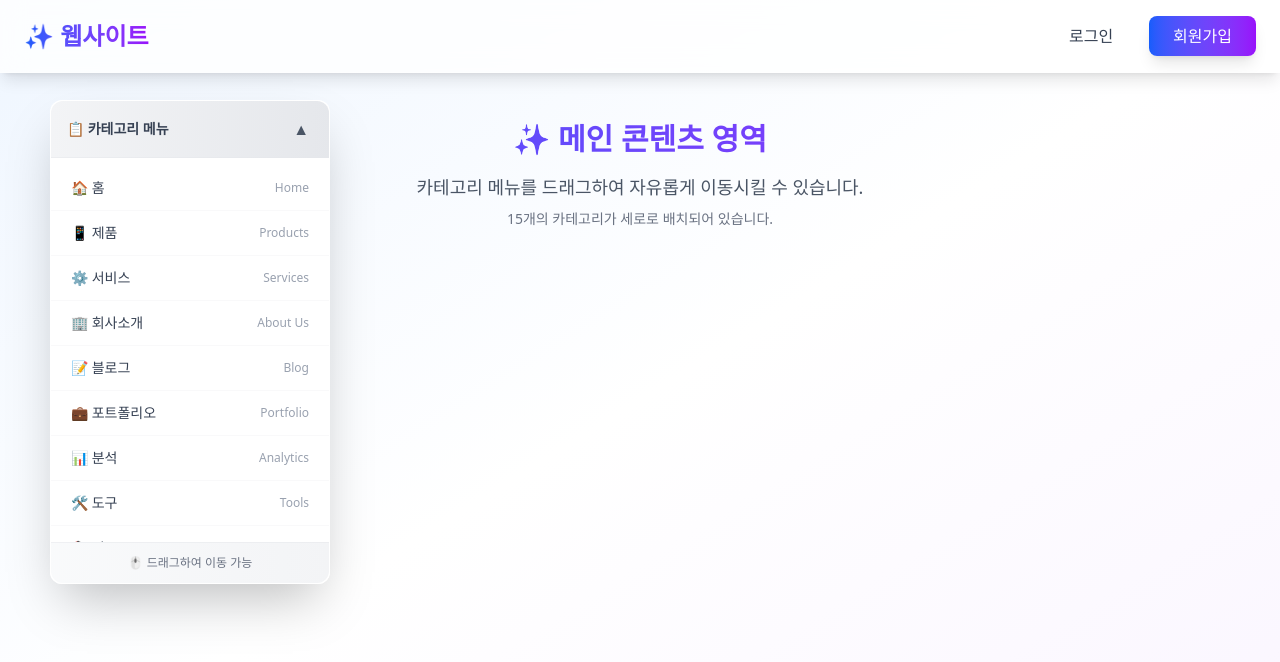
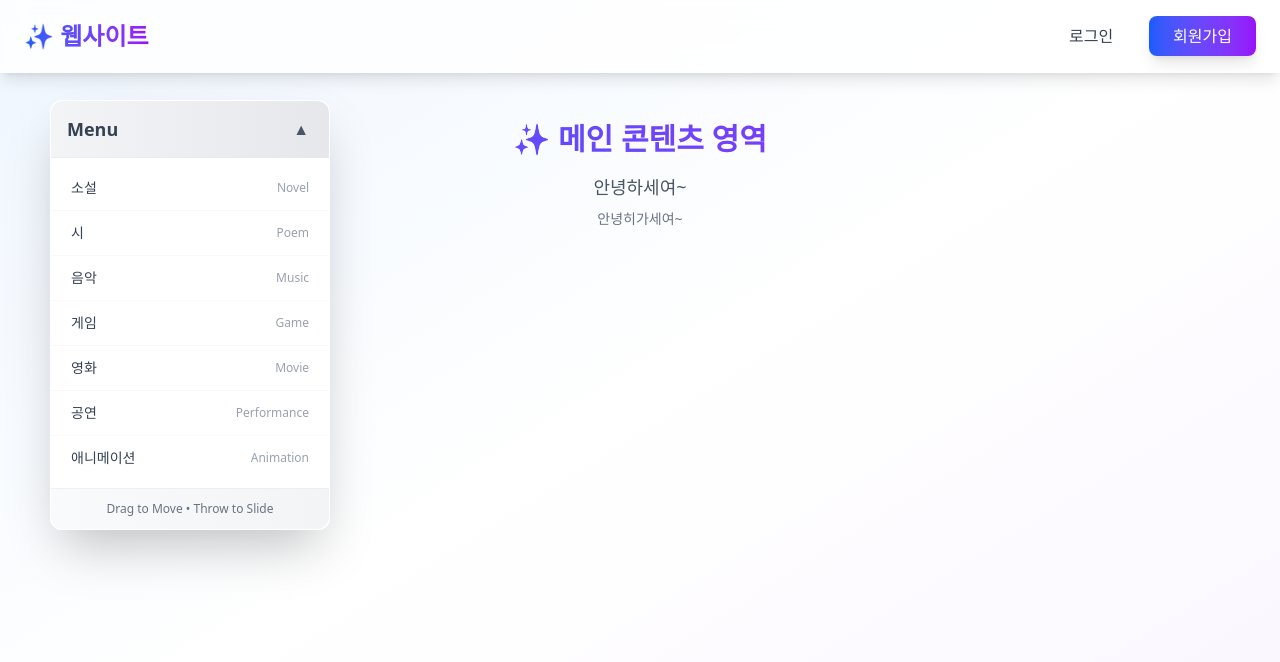
Before and after one commit to ZutoWiKi/ZutoWiKi_Next, a Next.js app: page / in a window 1280 px wide. Shown: the top 662 px of the page. Built offline with nearby package versions, Linux system fonts and the light colour scheme.

Commit message:
create FloatingMenu throw

```diff
--- a/src/app/page.tsx
+++ b/src/app/page.tsx
@@ -31,12 +31,8 @@ export default function MyAPP() {
           <h1 className="text-3xl font-bold mb-4 bg-gradient-to-r from-blue-600 to-purple-600 bg-clip-text text-transparent">
             ✨ 메인 콘텐츠 영역
           </h1>
-          <p className="text-lg mb-2">
-            카테고리 메뉴를 드래그하여 자유롭게 이동시킬 수 있습니다.
-          </p>
-          <p className="text-sm text-gray-500">
-            15개의 카테고리가 세로로 배치되어 있습니다.
-          </p>
+          <p className="text-lg mb-2">안녕하세여~</p>
+          <p className="text-sm text-gray-500">안녕히가세여~</p>
         </div>
       </main>
     </div>
--- a/src/components/FloatingMenu.tsx
+++ b/src/components/FloatingMenu.tsx
@@ -1,69 +1,189 @@
 "use client";
-import React, { useState, useRef, useEffect } from "react";
+import React, { useState, useRef, useCallback, useEffect } from "react";
 
 export default function FloatingMenu() {
   const [isDragging, setIsDragging] = useState(false);
   const [position, setPosition] = useState({ x: 50, y: 100 });
-  const [dragOffset, setDragOffset] = useState({ x: 0, y: 0 });
   const [isCollapsed, setIsCollapsed] = useState(false);
+  const [isAnimating, setIsAnimating] = useState(false);
+
   const menuRef = useRef<HTMLDivElement>(null);
+  const dragOffsetRef = useRef({ x: 0, y: 0 });
+  const velocityRef = useRef({ x: 0, y: 0 });
+  const lastPositionRef = useRef({ x: 0, y: 0 });
+  const lastTimeRef = useRef(0);
+  const animationRef = useRef<number | undefined>(undefined);
 
-  const handleMouseDown = (e: React.MouseEvent) => {
+  // 화면 경계 체크 함수
+  const constrainToScreen = useCallback((pos: { x: number; y: number }) => {
+    if (!menuRef.current) return pos;
+
+    const rect = menuRef.current.getBoundingClientRect();
+    const menuWidth = rect.width;
+    const menuHeight = rect.height;
+
+    const screenWidth = window.innerWidth;
+    const screenHeight = window.innerHeight;
+
+    let newX = pos.x;
+    let newY = pos.y;
+
+    // 좌우 경계 체크
+    if (newX < 0) {
+      newX = 0;
+      velocityRef.current.x = Math.abs(velocityRef.current.x) * 0.6; // 반발력
+    } else if (newX + menuWidth > screenWidth) {
+      newX = screenWidth - menuWidth;
+      velocityRef.current.x = -Math.abs(velocityRef.current.x) * 0.6; // 반발력
+    }
+
+    // 상하 경계 체크
+    if (newY < 0) {
+      newY = 0;
+      velocityRef.current.y = Math.abs(velocityRef.current.y) * 0.6; // 반발력
+    } else if (newY + menuHeight > screenHeight) {
+      newY = screenHeight - menuHeight;
+      velocityRef.current.y = -Math.abs(velocityRef.current.y) * 0.6; // 반발력
+    }
+
+    return { x: newX, y: newY };
+  }, []);
+
+  // 관성 애니메이션 함수
+  const animateThrow = useCallback(() => {
+    const friction = 0.9; // 마찰 계수 (0.9 ~ 0.98)
+    const minVelocity = 0.5; // 최소 속도 임계값
+
+    const animate = () => {
+      velocityRef.current.x *= friction;
+      velocityRef.current.y *= friction;
+
+      const speed = Math.sqrt(
+        velocityRef.current.x ** 2 + velocityRef.current.y ** 2,
+      );
+
+      if (speed < minVelocity) {
+        setIsAnimating(false);
+        return;
+      }
+
+      setPosition((prev) => {
+        const newPos = {
+          x: prev.x + velocityRef.current.x,
+          y: prev.y + velocityRef.current.y,
+        };
+        return constrainToScreen(newPos);
+      });
+
+      animationRef.current = requestAnimationFrame(animate);
+    };
+
+    setIsAnimating(true);
+    animate();
+  }, [constrainToScreen]);
+
+  const handleMouseMove = useCallback(
+    (e: MouseEvent) => {
+      const currentTime = Date.now();
+      const currentX = e.clientX - dragOffsetRef.current.x;
+      const currentY = e.clientY - dragOffsetRef.current.y;
+
+      // 속도 계산 (이동거리 / 시간)
+      if (lastTimeRef.current > 0) {
+        const deltaTime = currentTime - lastTimeRef.current;
+        if (deltaTime > 0) {
+          velocityRef.current.x =
+            ((currentX - lastPositionRef.current.x) / deltaTime) * 16; // 60fps 기준으로 조정
+          velocityRef.current.y =
+            ((currentY - lastPositionRef.current.y) / deltaTime) * 16;
+        }
+      }
+
+      lastPositionRef.current = { x: currentX, y: currentY };
+      lastTimeRef.current = currentTime;
+
+      requestAnimationFrame(() => {
+        const constrainedPos = constrainToScreen({ x: currentX, y: currentY });
+        setPosition(constrainedPos);
+      });
+    },
+    [constrainToScreen],
+  );
+
+  const handleMouseUp = useCallback(() => {
+    setIsDragging(false);
+    document.removeEventListener("mousemove", handleMouseMove);
+    document.removeEventListener("mouseup", handleMouseUp);
+
+    // 던지기 효과: 속도가 충분히 크면 관성 애니메이션 시작
+    const speed = Math.sqrt(
+      velocityRef.current.x ** 2 + velocityRef.current.y ** 2,
+    );
+
+    if (speed > 2) {
+      // 임계값보다 빠르게 움직였을 때만 던지기 효과
+      animateThrow();
+    }
+
+    // 속도 기록 초기화
+    lastTimeRef.current = 0;
+  }, [handleMouseMove, animateThrow]);
+
+  const handleMouseDown = useCallback(
+    (e: React.MouseEvent) => {
       if (
         e.target instanceof Element &&
         e.target.closest(".drag-handle") &&
         menuRef.current
       ) {
-      setIsDragging(true);
+        e.preventDefault();
+
+        // 현재 관성 애니메이션이 실행 중이면 중단
+        if (animationRef.current) {
+          cancelAnimationFrame(animationRef.current);
+          setIsAnimating(false);
+        }
+
         const rect = menuRef.current.getBoundingClientRect();
-      setDragOffset({
+        dragOffsetRef.current = {
           x: e.clientX - rect.left,
           y: e.clientY - rect.top,
-      });
-    }
         };
 
-  const handleMouseMove = (e: any) => {
-    if (isDragging) {
-      setPosition({
-        x: e.clientX - dragOffset.x,
-        y: e.clientY - dragOffset.y,
-      });
-    }
+        // 속도 추적 초기화
+        velocityRef.current = { x: 0, y: 0 };
+        lastPositionRef.current = {
+          x: e.clientX - dragOffsetRef.current.x,
+          y: e.clientY - dragOffsetRef.current.y,
         };
+        lastTimeRef.current = Date.now();
 
-  const handleMouseUp = () => {
-    setIsDragging(false);
-  };
+        setIsDragging(true);
 
-  useEffect(() => {
-    if (isDragging) {
         document.addEventListener("mousemove", handleMouseMove);
         document.addEventListener("mouseup", handleMouseUp);
       }
+    },
+    [handleMouseMove, handleMouseUp],
+  );
 
+  // 컴포넌트 언마운트 시 애니메이션 정리
+  useEffect(() => {
     return () => {
-      document.removeEventListener("mousemove", handleMouseMove);
-      document.removeEventListener("mouseup", handleMouseUp);
+      if (animationRef.current) {
+        cancelAnimationFrame(animationRef.current);
+      }
     };
-  }, [isDragging, dragOffset]);
+  }, []);
 
   const categories = [
-    { name: "🏠 홈", desc: "Home" },
-    { name: "📱 제품", desc: "Products" },
-    { name: "⚙️ 서비스", desc: "Services" },
-    { name: "🏢 회사소개", desc: "About Us" },
-    { name: "📝 블로그", desc: "Blog" },
-    { name: "💼 포트폴리오", desc: "Portfolio" },
-    { name: "📊 분석", desc: "Analytics" },
-    { name: "🛠️ 도구", desc: "Tools" },
-    { name: "📚 리소스", desc: "Resources" },
-    { name: "🎯 마케팅", desc: "Marketing" },
-    { name: "👥 커뮤니티", desc: "Community" },
-    { name: "📞 고객지원", desc: "Support" },
-    { name: "💬 문의하기", desc: "Contact" },
-    { name: "⚡ 업데이트", desc: "Updates" },
-    { name: "🔒 보안", desc: "Security" },
+    { name: "소설", desc: "Novel" },
+    { name: "시", desc: "Poem" },
+    { name: "음악", desc: "Music" },
+    { name: "게임", desc: "Game" },
+    { name: "영화", desc: "Movie" },
+    { name: "공연", desc: "Performance" },
+    { name: "애니메이션", desc: "Animation" },
   ];
 
   return (
@@ -71,21 +191,32 @@ export default function FloatingMenu() {
       {/* 둥둥 떠다니는 카테고리 메뉴 윈도우 */}
       <div
         ref={menuRef}
-        className="fixed bg-white/95 backdrop-blur-lg rounded-xl shadow-2xl border border-white/30 select-none z-50 transition-all duration-300"
+        className={`fixed bg-white/95 backdrop-blur-lg rounded-xl shadow-2xl border border-white/30 select-none z-50 ${
+          isDragging || isAnimating
+            ? "transition-none"
+            : "transition-all duration-300"
+        }`}
         style={{
           left: `${position.x}px`,
           top: `${position.y}px`,
           minWidth: "280px",
           maxHeight: "80vh",
+          cursor: isDragging ? "grabbing" : "default",
+          transform: isDragging
+            ? "scale(1.02)"
+            : isAnimating
+              ? "scale(1.01)"
+              : "scale(1)",
         }}
         onMouseDown={handleMouseDown}
       >
         {/* 윈도우 타이틀바 */}
-        <div className="drag-handle bg-gradient-to-r from-gray-100 to-gray-200 rounded-t-xl px-4 py-3 border-b border-gray-200/50 cursor-move flex items-center justify-between">
+        <div className="drag-handle bg-gradient-to-r from-gray-100 to-gray-200 rounded-t-xl px-4 py-3 border-b border-gray-200/50 cursor-grab active:cursor-grabbing flex items-center justify-between">
           <div className="flex items-center gap-3">
-            <span className="text-sm font-semibold text-gray-700">
-              📋 카테고리 메뉴
-            </span>
+            <span className="text-lg font-semibold text-gray-700">Menu</span>
+            {isAnimating && (
+              <div className="w-2 h-2 bg-blue-500 rounded-full animate-pulse"></div>
+            )}
           </div>
           <button
             onClick={() => setIsCollapsed(!isCollapsed)}
@@ -115,8 +246,7 @@ export default function FloatingMenu() {
         {/* 윈도우 하단 */}
         <div className="px-4 py-3 bg-gradient-to-r from-gray-50 to-gray-100 rounded-b-xl border-t border-gray-200/50">
           <div className="text-xs text-gray-500 text-center flex items-center justify-center gap-1">
-            <span>🖱️</span>
-            <span>드래그하여 이동 가능</span>
+            <span>Drag to Move • Throw to Slide</span>
           </div>
         </div>
       </div>
```
Lines whose indentation alone changed are shown as unchanged.
